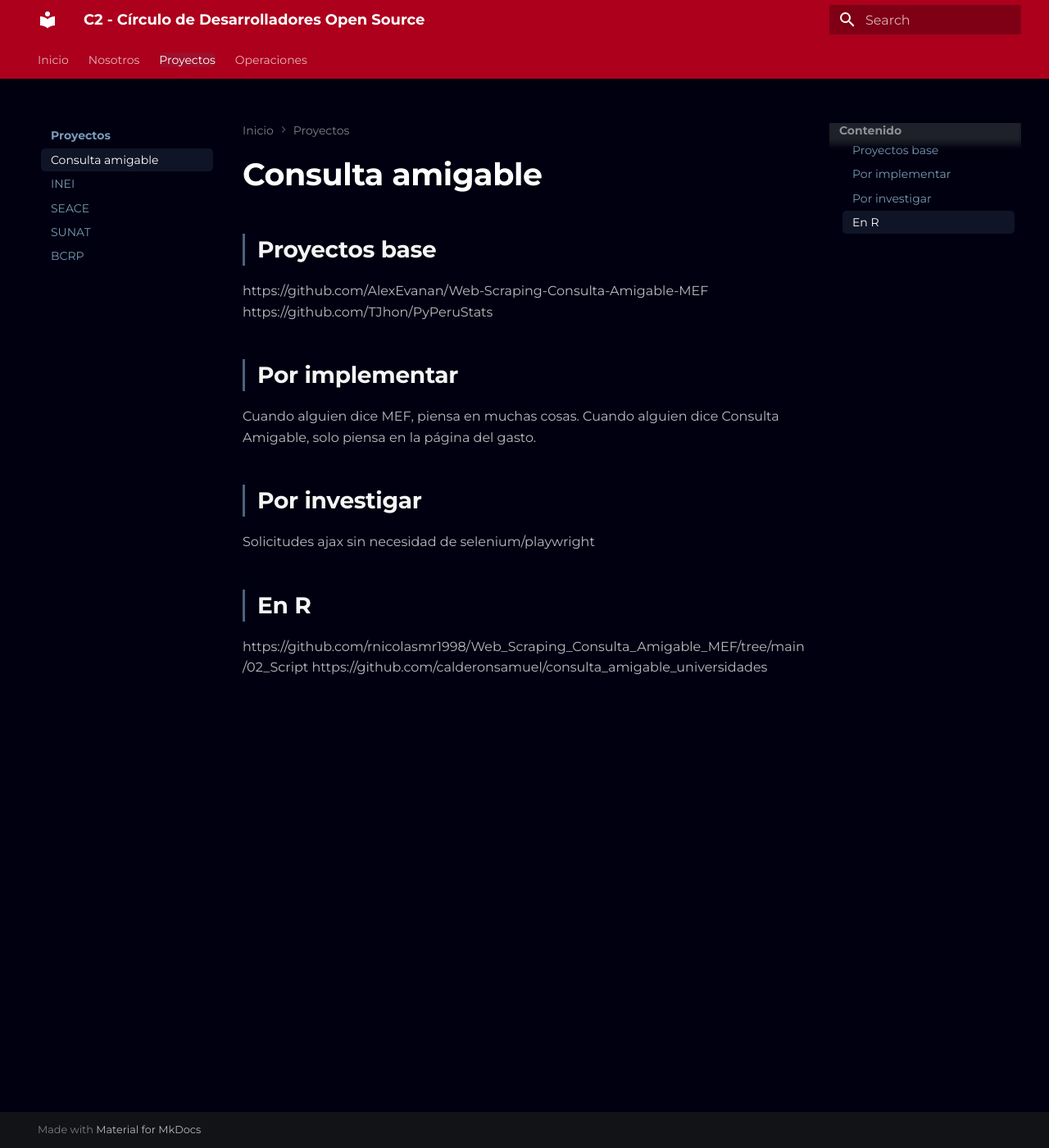
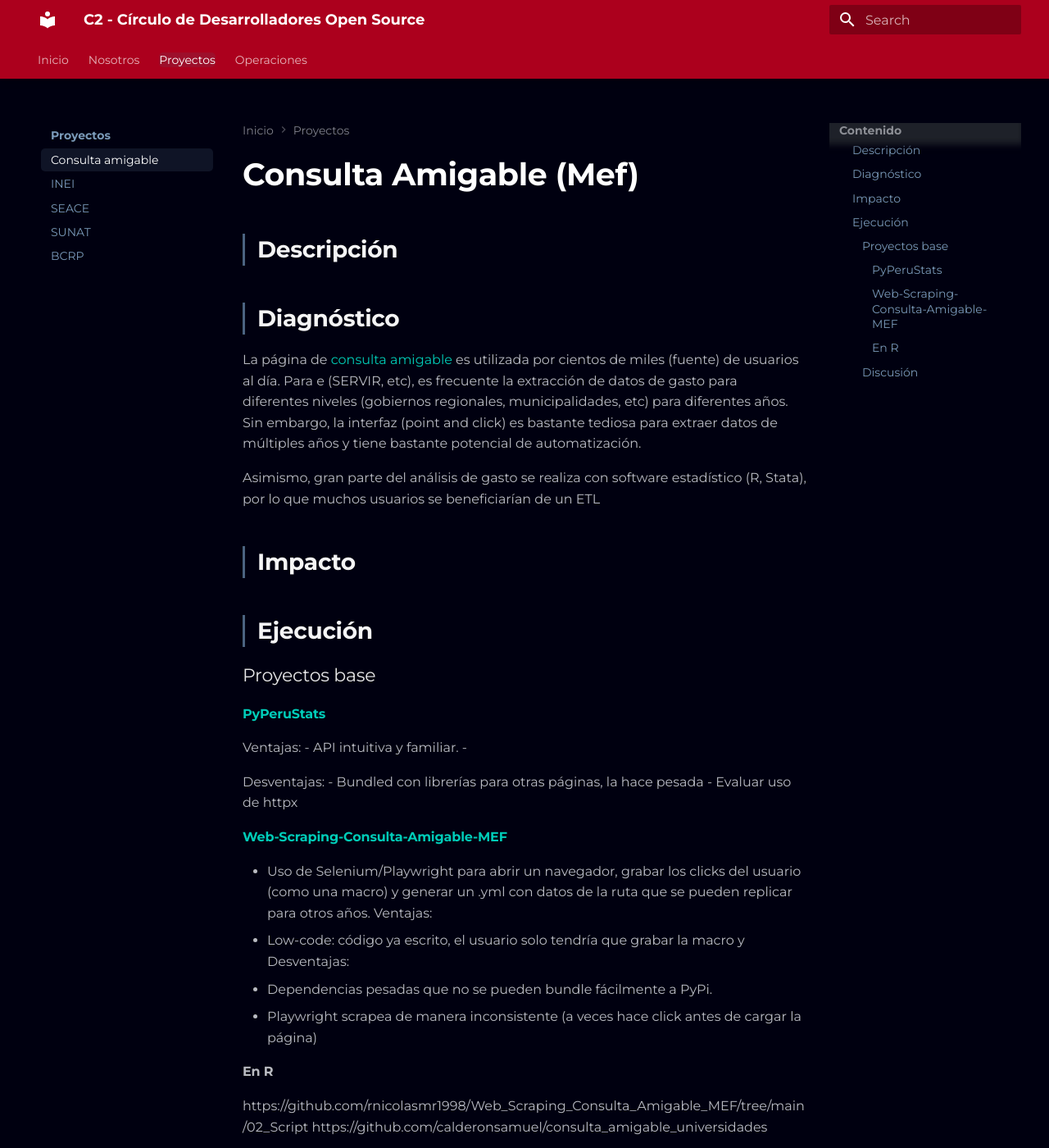
Before and after one commit to c2-circulo-desarrolladores/c2-core, an MkDocs documentation site: the page built from docs/proyectos/consulta_amigable.md, in a window 1280 px wide and 1400 px high. Shown: the whole window at 82% size. Built offline with MkDocs 1.6.1 and Material for MkDocs 9.7.7, drawn with Linux system fonts in a browser that asks for light colours; some of the changed text lies outside the part shown.

Commit message:
feat(prj): Mejorar apartado de proyecto consulta amigable

```diff
--- a/docs/proyectos/consulta_amigable.md
+++ b/docs/proyectos/consulta_amigable.md
@@ -1,17 +1,48 @@
+# Consulta Amigable (Mef)
 
-## Proyectos base
-https://github.com/AlexEvanan/Web-Scraping-Consulta-Amigable-MEF
-https://github.com/TJhon/PyPeruStats
-
-## Por implementar
-Cuando alguien dice MEF, piensa en muchas cosas.
-Cuando alguien dice Consulta Amigable, solo piensa en la página del gasto.
+## Descripción
 
 
-## Por investigar
-Solicitudes ajax sin necesidad de selenium/playwright
+## Diagnóstico
+La página de [consulta amigable](https://apps5.mineco.gob.pe/transparencia/Navegador/default.aspx) es utilizada por
+cientos de miles (fuente) de usuarios al día.
+Para e  (SERVIR, etc), es frecuente la extracción de datos de gasto para diferentes niveles (gobiernos regionales, municipalidades, etc) para diferentes años.
+Sin embargo, la interfaz (point and click) es bastante tediosa para extraer datos de múltiples años y tiene bastante
+potencial de automatización.
 
+Asimismo, gran parte del análisis de gasto se realiza con software estadístico (R, Stata), por lo que muchos usuarios se beneficiarían de un ETL
 
-## En R
+## Impacto
+
+## Ejecución
+### Proyectos base
+#### [PyPeruStats](https://github.com/TJhon/PyPeruStats)
+Ventajas:
+- API intuitiva y familiar.
+-
+
+Desventajas:
+- Bundled con librerías para otras páginas, la hace pesada
+- Evaluar uso de httpx
+
+#### [Web-Scraping-Consulta-Amigable-MEF](https://github.com/AlexEvanan/Web-Scraping-Consulta-Amigable-MEF)
+- Uso de Selenium/Playwright para abrir un navegador, grabar los clicks del usuario (como una macro) y generar un .yml con datos de la ruta que se pueden replicar para otros años.
+Ventajas:
+- Low-code: código ya escrito, el usuario solo tendría que grabar la macro y
+Desventajas:
+- Dependencias pesadas que no se pueden bundle fácilmente a PyPi.
+- Playwright scrapea de manera inconsistente (a veces hace click antes de cargar la página)
+
+#### En R
 https://github.com/rnicolasmr1998/Web_Scraping_Consulta_Amigable_MEF/tree/main/02_Script
 https://github.com/calderonsamuel/consulta_amigable_universidades
+
+### Discusión
+Diseño de la API:
+Cuando alguien dice MEF, piensa en muchas cosas. Cuando alguien dice Consulta Amigable, solo piensa en la página del gasto.
+Pensar en cómo traducir esto en nuestra librería
+
+¿Qué tanto valor habría en hacer una herramienta zero-code? Un .exe que grabe los clicks del usuario, .yml o código o una manera de persistir la ruta, y una interfaz en tkinter para que el usuario ponga los años para los cuales repetir la ruta.
+Si hubiera valor, sería a largo plazo: comenzar con la librería PyPeruStats.
+
+Bindings a R también.
```
